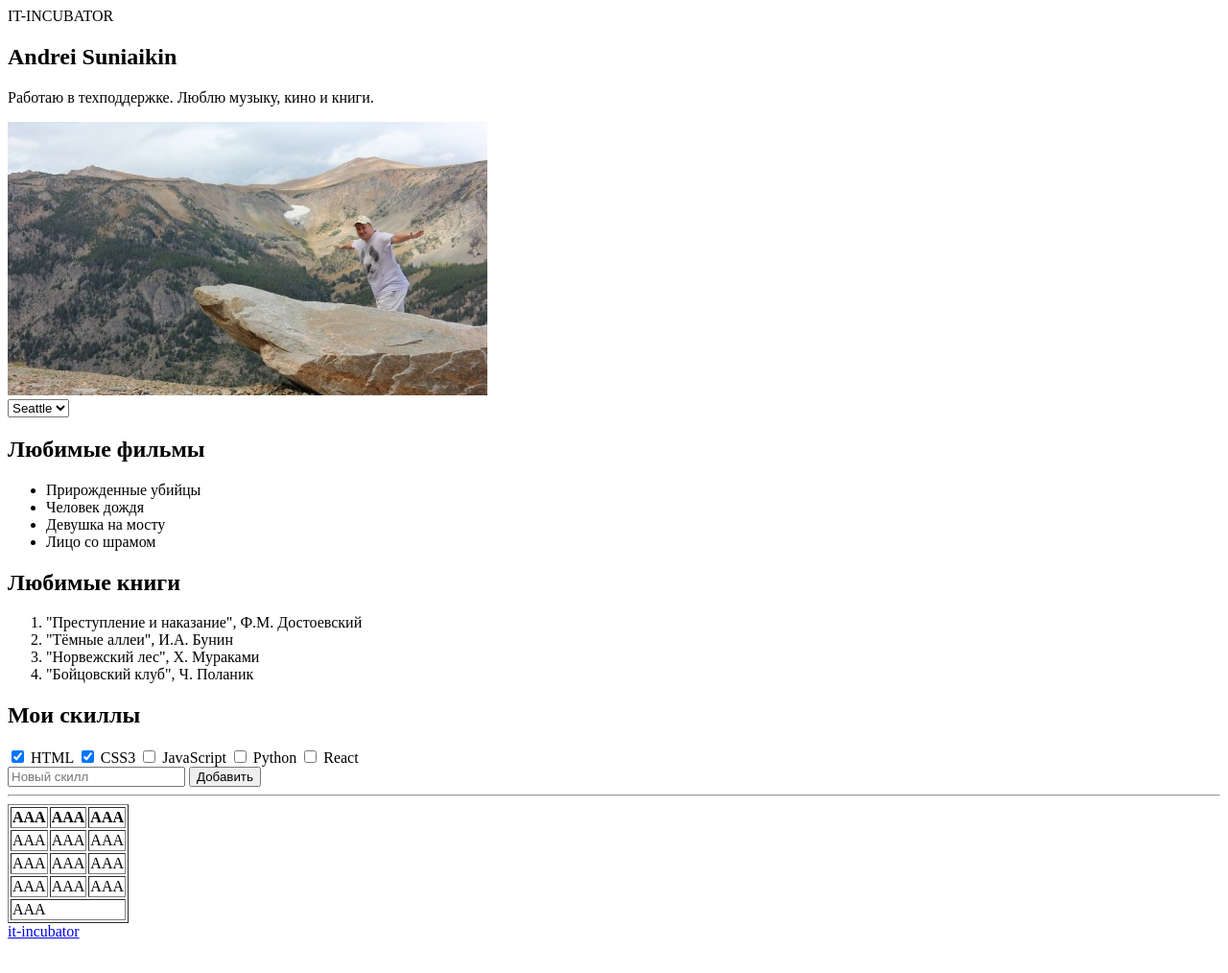
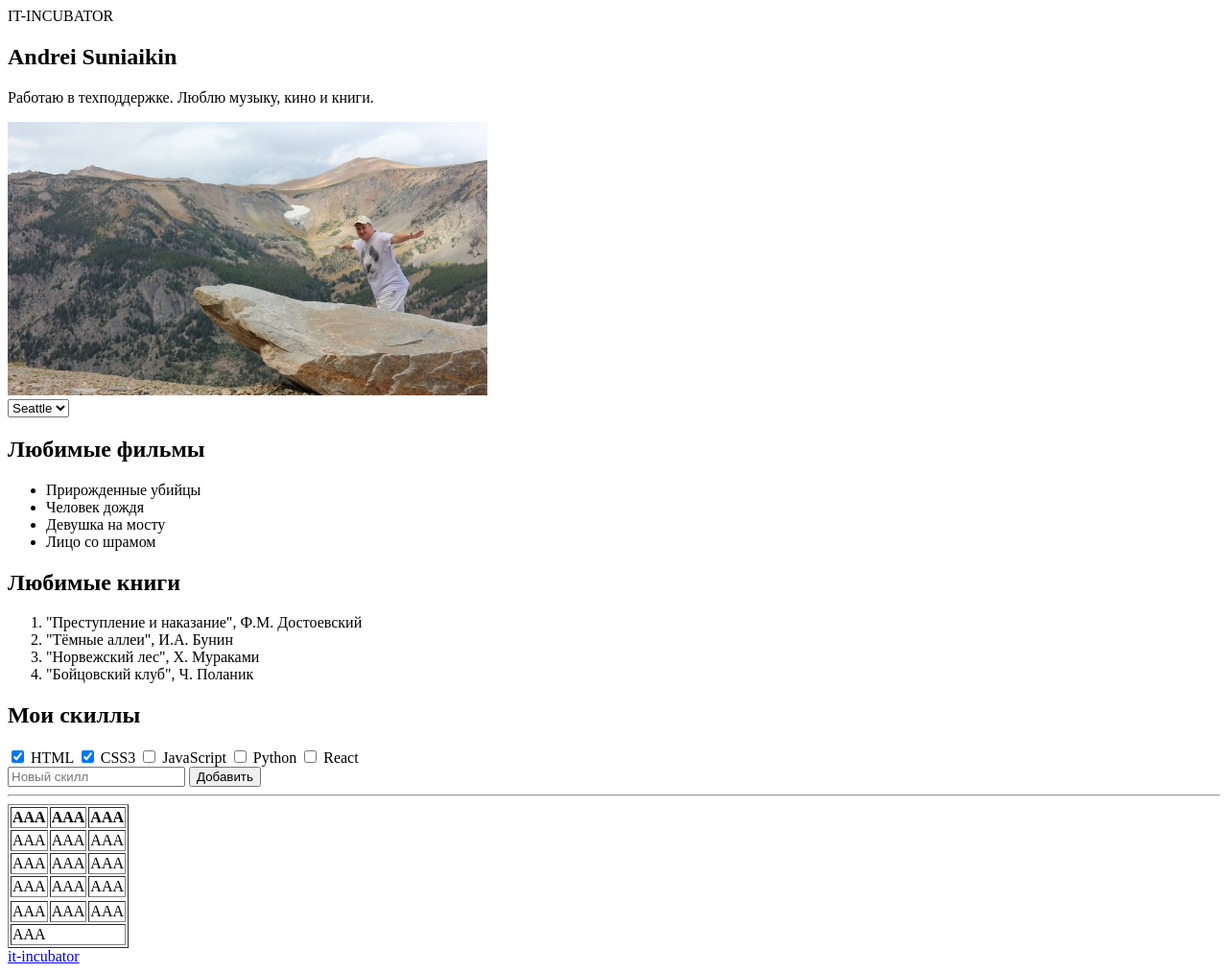
Before and after one commit to suniaikin/1-hw-with-auto-test-html-css-main, a plain HTML site: page index.html in a window 1280 px wide. Shown: the whole page at 96% size. Before the commit the page ends 988 px from the top, so only its background shows below. Drawn offline with Linux system fonts and the light colour scheme.

Commit message:
adding a row to the table

```diff
--- a/index.html
+++ b/index.html
@@ -109,6 +109,12 @@
               <td>AAA</td>
             </tr>
             <tr>
+            <tr>
+              <td>AAA</td>
+              <td>AAA</td>
+              <td>AAA</td>
+            </tr>
+            <tr>
               <td colspan="3">AAA </td>
             </tr>
       </table>
```
